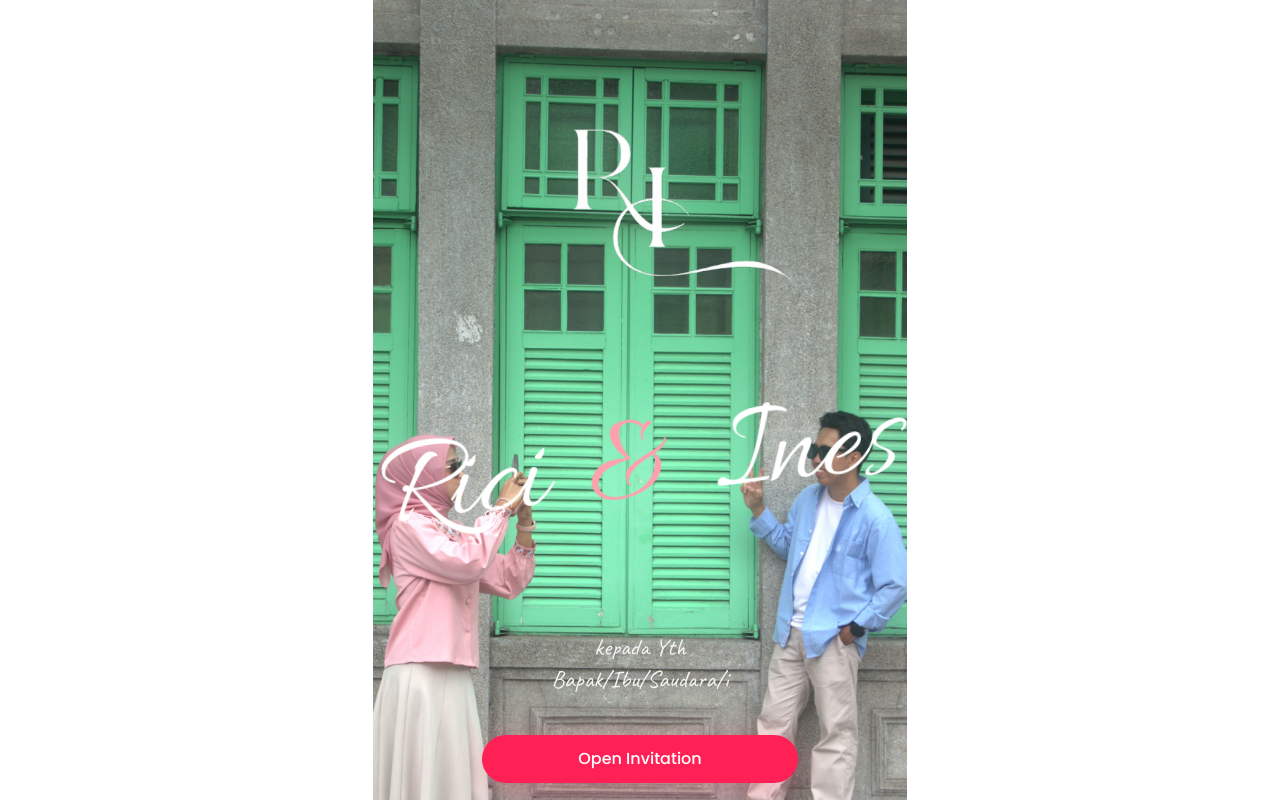
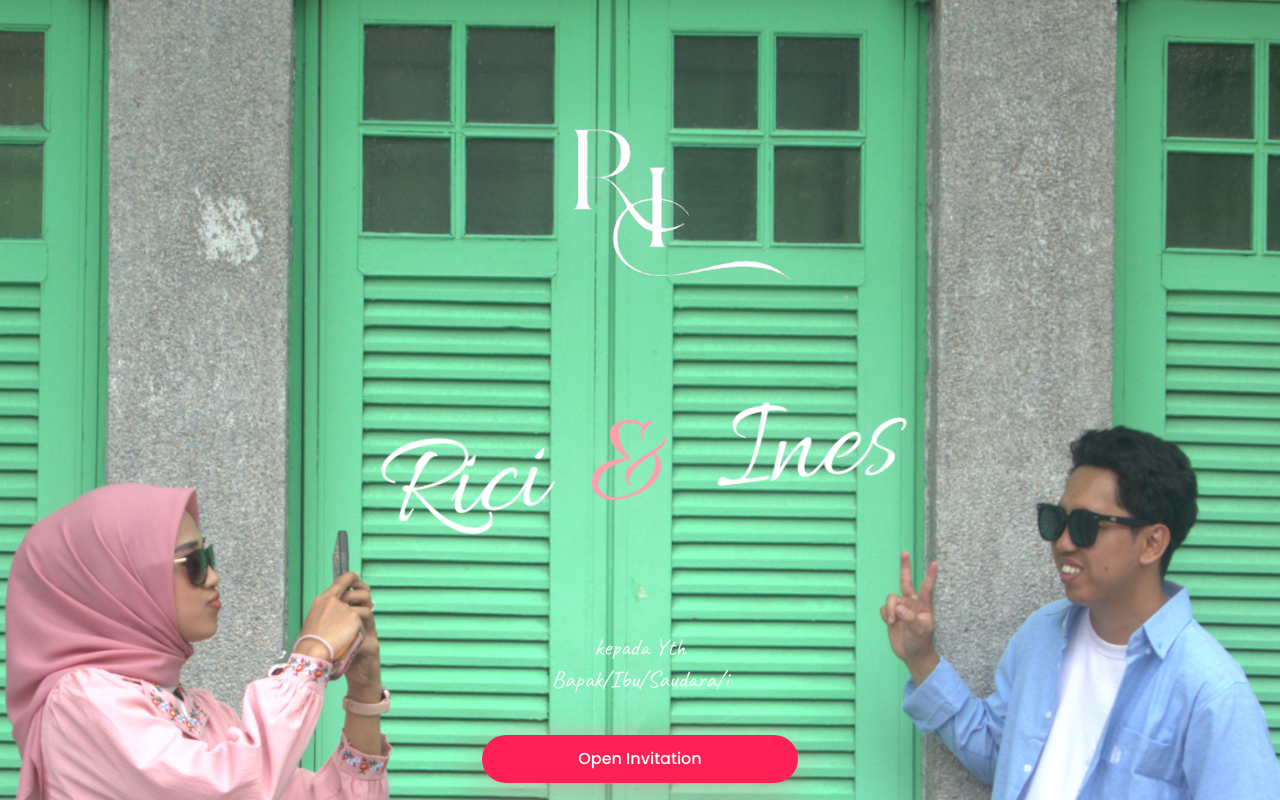
Before and after one commit to ricirahman1/RiciInes, a Next.js app: page / in a window 1280 px wide. Built offline with nearby package versions, Linux system fonts and the light colour scheme; no server answers; the database is empty.

Commit message:
testigngng

```diff
--- a/components/Cover.tsx
+++ b/components/Cover.tsx
@@ -93,7 +93,6 @@ export default function Cover({
     <section className="relative min-h-[100svh] w-full overflow-hidden">
       {/* AUDIO */}
 
-
       {/* BACKGROUND */}
 <motion.div
   variants={bgVariant}
@@ -101,20 +100,14 @@ export default function Cover({
   animate="visible"
   className="absolute inset-0"
 >
-       <div className="relative w-full h-screen overflow-hidden">
-
-
-  {/* Foto utama (utuh) */}
   <Image
     src="/test.jpg"
     alt="Wedding Cover"
     fill
     priority
-    className="object-contain"
+    className="object-cover"
   />
 
-
-    </div>
 
 </motion.div>
 
```
Lines whose indentation alone changed are shown as unchanged.
